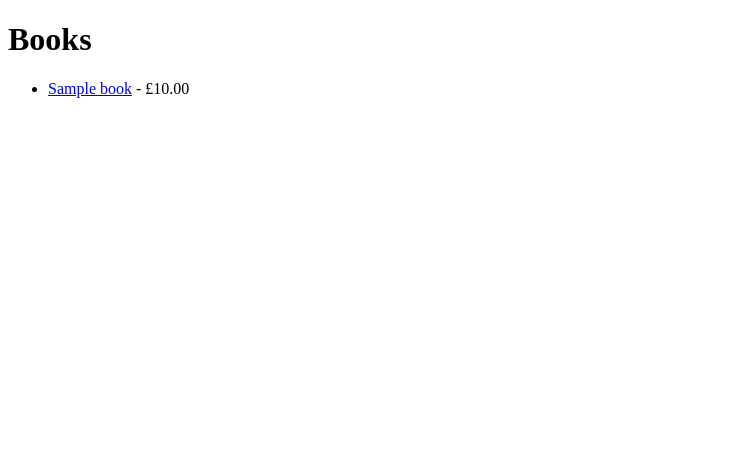
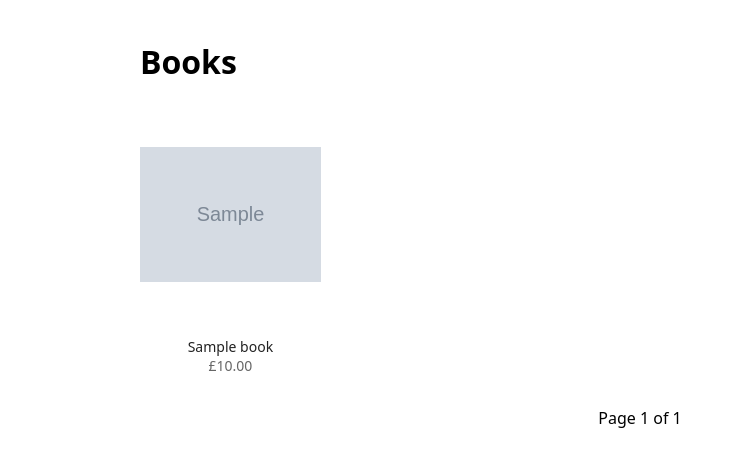
Before and after one commit to IAmBeli/books-django, a Django app: page / in a window 1280 px wide. Shown: the top 467 px of the page, without its empty margins (0-734 px from the left). Run offline with Django 5.2, Linux system fonts and the light colour scheme; tables that the repository leaves empty hold one stand-in row (values such as "Sample post"); grey boxes marked "Sample" are stand-in pictures.

Commit message:
Add pagination, cover images and static CSS

```diff
--- a/books/management/commands/scrape.py
+++ b/books/management/commands/scrape.py
@@ -21,7 +21,11 @@ class Command(BaseCommand):
             for row in rows:
                 _, created = Book.objects.update_or_create(
                     url=row["url"],
-                    defaults={"title": row["title"], "price": row["price"]}
+                    defaults={
+                        "title": row["title"],
+                        "price": row["price"],
+                        "image_url": row["image_url"],
+                        }
                 )
                 if created:
                     created_count += 1
--- a/books/models.py
+++ b/books/models.py
@@ -3,6 +3,7 @@ from django.db import models
 class Book(models.Model):
     title = models.CharField(max_length=255)
     url = models.URLField(unique=True, max_length=500)
+    image_url = models.URLField(max_length=500, blank=True, default="")
     price = models.DecimalField(max_digits=6, decimal_places=2)
 
     def __str__(self):
--- a/books/scraper.py
+++ b/books/scraper.py
@@ -16,10 +16,12 @@ def scrape_page(url):
     rows = []
     for book in soup.select("article.product_pod"):
         link = book.select_one("h3 a")
+        image = book.select_one(".image_container img")
         price = book.select_one(".price_color")
         rows.append({
             "title": link["title"],
             "url": urljoin(url, link["href"]),
+            "image_url": urljoin(url, image["src"]),
             "price": Decimal(price.text.replace("£", "")),
         })
     return rows
--- /dev/null
+++ b/books/static/books/style.css
@@ -0,0 +1,7 @@
+body { font-family: system-ui, sans-serif; max-width: 1000px; margin: 40px auto; padding: 0 16px; }
+.grid { display: grid; grid-template-columns: repeat(auto-fill, minmax(160px, 1fr)); gap: 24px; }
+.card { text-align: center}
+.card img { width: 100%; height: 220px; object-fit: contain; }
+.card a { display: block; margin-top: 8px; color: #222; text-decoration: none; font-size: 14px; }
+.price { color: #666; font-size: 14px; }
+.pager { margin-top: 32px; text-align: center; }
--- a/books/templates/books/book_list.html
+++ b/books/templates/books/book_list.html
@@ -1,17 +1,34 @@
+{% load static %}
 <!DOCTYPE html>
 <html lang="en">
 <head>
     <meta charset="UTF-8">
     <title>Books</title>
+    <link rel="stylesheet" href="{% static 'books/style.css' %}"
 </head>
 <body>
     <h1>Books</h1>
-    <ul>
-    {% for book in books %}
-        <li>
-            <a href="{{ book.url }}">{{ book.title }}</a> - £{{ book.price }}
-        </li>
-    {% endfor %}
-    </ul>
+    <div class="grid">
+        {% for book in page %}
+        <div class="card">
+            <img src="{{ book.image_url }}" alt="{{ book.title }}">
+            <a href="{{ book.url }}">{{ book.title }}</a>
+            <div class="price">£{{ book.price }}</div>
+        </div>
+        {% endfor %}
+    </div>
+    <div class="pager">
+        <p>
+            {% if page.has_previous %}
+                <a href="?page={{ page.previous_page_number }}">← Previous</a>
+            {% endif %}
+
+            Page {{ page.number }} of {{ page.paginator.num_pages }}
+
+            {% if page.has_next %}
+                <a href="?page={{ page.next_page_number }}">Next →</a>
+            {% endif %}
+        </p>
+    </div>
 </body>
 </html>
--- a/books/views.py
+++ b/books/views.py
@@ -1,6 +1,10 @@
 from django.shortcuts import render
 from .models import Book
+from django.core.paginator import Paginator
 
 def book_list(request):
     books = Book.objects.order_by("title")
-    return render(request, "books/book_list.html", {"books": books})
+    paginator = Paginator(books, 20)
+    page_number = request.GET.get("page")
+    page = paginator.get_page(page_number)
+    return render(request, "books/book_list.html", {"page": page})
```
Also changed, not shown: requirements.txt (added, +14 -0 lines), README.md (added), books/migrations/0003_book_image_url.py (added), books/migrations/0004_rename_image_url_book_image_url.py (added).
